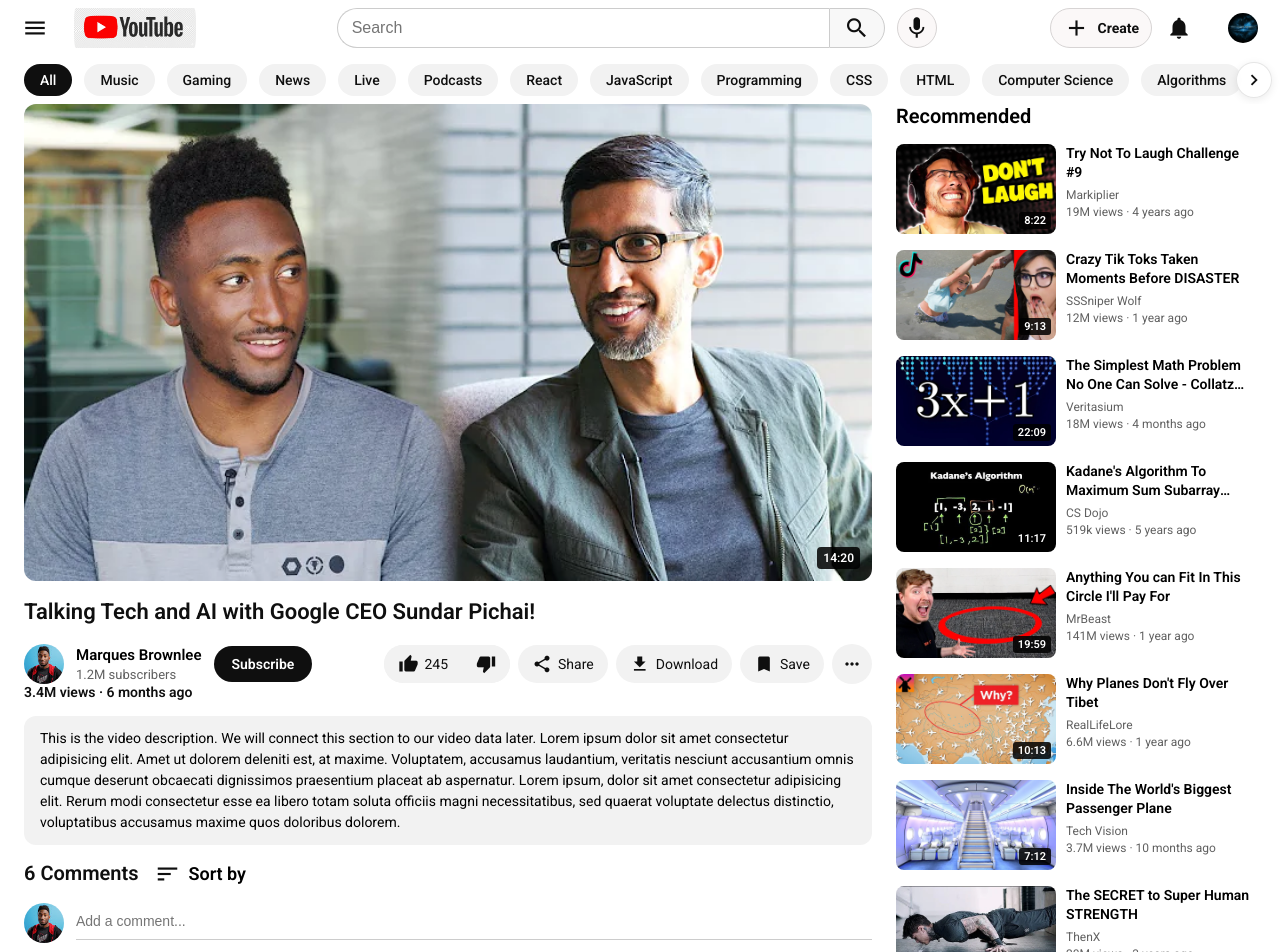
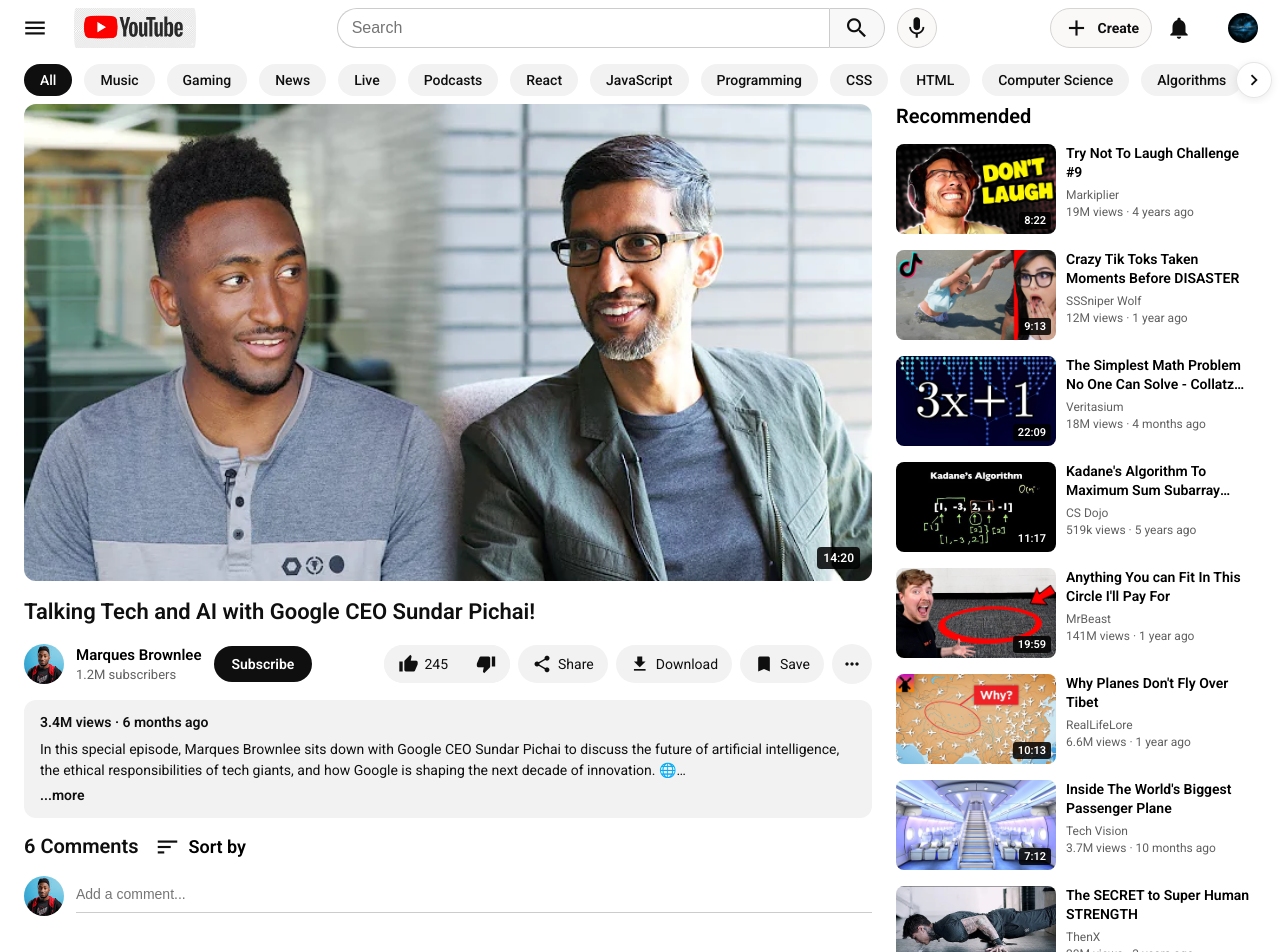
Before and after one commit to DannieBest/Youtube-clone-react, a React (Vite) app: page /watch/1 in a window 1280 px wide. Shown: the top 952 px of the page. Built offline with nearby package versions, Linux system fonts and the light colour scheme.

Commit message:
feat: implement persistent watch page interactions and added detailed description

```diff
--- a/src/data/videos.js
+++ b/src/data/videos.js
@@ -195,6 +195,7 @@ const videos = [
     verified: true,
     category: categories[6],
     likes: 610,
+    description: "Water is life—literally. 💧 In this eye-opening TED-Ed video, Mia Nacamulli explains what would happen to your body if you stopped drinking water, and the results are both fascinating and terrifying.\n\n🧠 You'll discover:\n• How dehydration affects your brain and organs within hours\n• The science behind water's role in every bodily function\n• Real stories of what happens during extreme dehydration\n• Simple tips to stay hydrated and healthy\n\nThis isn't just about drinking more water—it's about understanding the incredible biology that keeps us alive. Perfect for students, health enthusiasts, and anyone who wants to appreciate the simple things in life. 🌱\n\n📚 Curious for more? Check out the TED-Ed full lesson!\n\n🔔 Subscribe for daily educational content!\n\n#TEDEd #Water #Health #Science #Biology #Hydration #Facts #Education #HumanBody #Learning",
   }
 ];
 
--- a/src/pages/UI/VideoInfo/VideoInfo.css
+++ b/src/pages/UI/VideoInfo/VideoInfo.css
@@ -184,6 +184,7 @@
   line-height: 1.5;
   cursor: pointer;
   transition: background-color 0.2s ease;
+  white-space: pre-line;
 }
 
 .video-info__description:hover {
@@ -235,6 +236,7 @@
 .video-info__expand-btn:hover {
   text-decoration: underline;
 }
+
 /* ==========================================
    DOWNLOAD ANIMATION
 ========================================== */
--- a/src/pages/UI/VideoInfo/VideoInfo.jsx
+++ b/src/pages/UI/VideoInfo/VideoInfo.jsx
@@ -3,95 +3,88 @@ import VideoActions from '../VideoActions/VideoActions';
 import './VideoInfo.css';
 
 function VideoInfo({ video }) {
+  const [isExpanded, setIsExpanded] = useState(false);
+  const [subscribed, setSubscribed] = useState(false);
 
   const subscribedKey = `Channel-${video.channel}-subscribed`;
 
-  const [subscribed, setSubscribed] = useState(false);
-
+  // Sync subscription state whenever the channel changes
   useEffect(() => {
-    const savedSubscription =
-      localStorage.getItem(subscribedKey) === 'true';
-
-    setSubscribed(savedSubscription);
+    const isSubbed = localStorage.getItem(subscribedKey) === 'true';
+    setSubscribed(isSubbed);
   }, [subscribedKey]);
 
+  // Reset description expansion state whenever the video changes
   useEffect(() => {
-    if (subscribed) {
-      localStorage.setItem(subscribedKey, 'true');
-    } else {
-      localStorage.removeItem(subscribedKey);
-    }
-  }, [subscribed, subscribedKey]);
+    setIsExpanded(false);
+  }, [video.id]);
 
   const handleSubscribe = () => {
-    setSubscribed(previousSubscribed => !previousSubscribed);
+    setSubscribed(prev => {
+      const nextState = !prev;
+      if (nextState) {
+        localStorage.setItem(subscribedKey, 'true');
+      } else {
+        localStorage.removeItem(subscribedKey);
+      }
+      return nextState;
+    });
+  };
+
+  const toggleExpand = () => {
+    setIsExpanded(prev => !prev);
   };
 
   return (
     <section className="video-info">
+      {/* Title */}
+      <h1 className="video-info__title">{video.title}</h1>
 
-      <h1 className="video-info__title">
-        {video.title}
-      </h1>
-
+      {/* Channel + Actions */}
       <div className="video-info__meta">
-
         <div className="video-info__channel-left">
-          {/* Channel */}
           <div className="video-info__channel">
-            <img
-              src={video.channelImage}
-              alt={video.channel}
-            />
-
+            <img src={video.channelImage} alt={video.channel} />
             <div className="video-info__channel-info">
               <h3>{video.channel}</h3>
               <p>1.2M subscribers</p>
             </div>
-
           </div>
 
-          {/* Subscribe */}
           <button
-            className={`video-info__subscribe ${
-              subscribed ? 'subscribed' : ''
-            }`}
+            className={`video-info__subscribe ${subscribed ? 'subscribed' : ''}`}
             onClick={handleSubscribe}
           >
             {subscribed && (
               <i className="material-icons">notifications_active</i>
             )}
-            <span>
-              {subscribed ? 'Subscribed' : 'Subscribe'}
-            </span>
+            <span>{subscribed ? 'Subscribed' : 'Subscribe'}</span>
           </button>
-
         </div>
 
         <div className="video-info__channel-right">
-          {/* Actions */}
-          <VideoActions key={video.id} video={video} />
+          <VideoActions video={video} />
         </div>
-
-      </div>
-
-      {/* Stats */}
-      <div className="video-info__stats">
-        {video.views} · {video.uploaded}
       </div>
 
       {/* Description */}
-      <div className="video-info__description">
+      <div className={`video-info__description ${isExpanded ? 'expanded' : ''}`}>
+        <div className="video-info__stats">
+          {video.views} · {video.uploaded}
+        </div>
 
-        <p>
-          This is the video description. We will connect
-          this section to our video data later.
-          Lorem ipsum dolor sit amet consectetur adipisicing elit. Amet ut dolorem deleniti est, at maxime. Voluptatem, accusamus laudantium, veritatis nesciunt accusantium omnis cumque deserunt obcaecati dignissimos praesentium placeat ab aspernatur.
-          Lorem ipsum, dolor sit amet consectetur adipisicing elit. Rerum modi consectetur esse ea libero totam soluta officiis magni necessitatibus, sed quaerat voluptate delectus distinctio, voluptatibus accusamus maxime quos doloribus dolorem.
+        <p className="video-info__description-text">
+          {video.description}
         </p>
 
+        <button
+          type="button"
+          className="video-info__expand-btn"
+          onClick={toggleExpand}
+        >
+          {isExpanded ? 'Show less' : '...more'}
+        </button>
       </div>
-
     </section>
   );
 }
--- a/src/pages/WatchPage/WatchPage.jsx
+++ b/src/pages/WatchPage/WatchPage.jsx
@@ -41,7 +41,7 @@ function WatchPage() {
           <WatchVideo video={video} />
 
           {/* Video Info */}
-          <VideoInfo video={video} />
+          <VideoInfo key={video.id} video={video} />
 
           {/* Comments */}
           <Comments video={video} />
```
